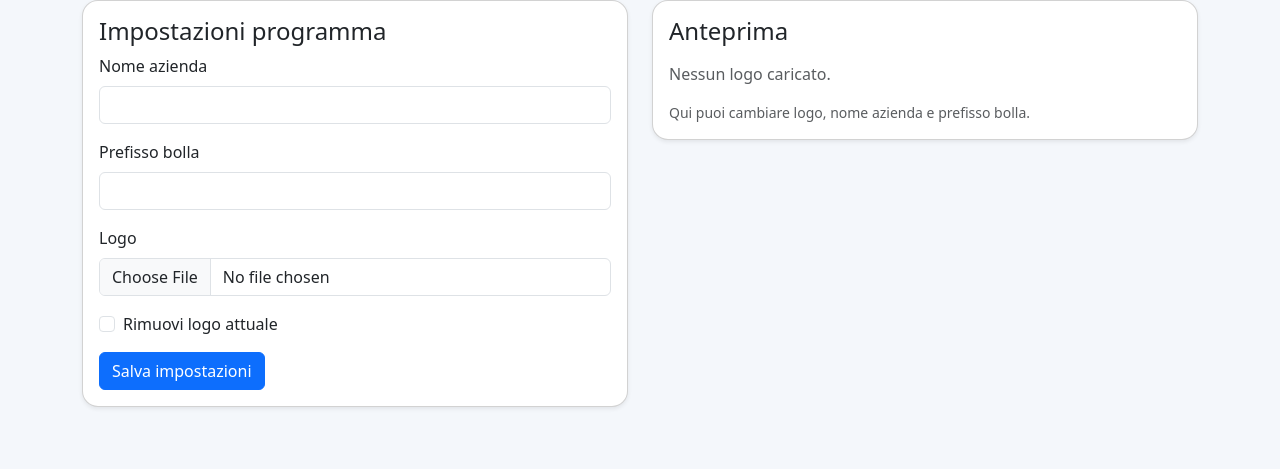
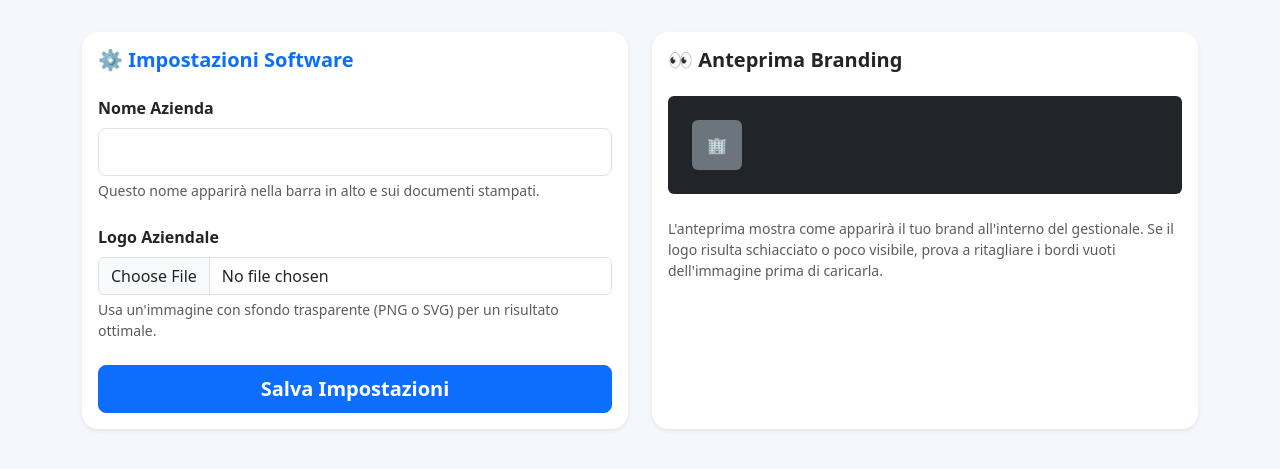
Before and after one commit to operativoei-png/evosrls, a Flask app: template templates/settings.html in a window 1280 px wide. Shown: the top 469 px of the page. Run offline with Flask 3, Linux system fonts and the light colour scheme; the template is opened without the code that fills it, so the values that code supplies are empty.

Commit message:
Update settings.html

```diff
--- a/templates/settings.html
+++ b/templates/settings.html
@@ -1,44 +1,62 @@
 {% extends 'base.html' %}
 {% block content %}
-<div class="row g-4">
+<div class="row g-4 mt-2">
+
   <div class="col-lg-6">
-    <div class="card shadow-sm">
+    <div class="card shadow-sm border-0 h-100">
       <div class="card-body">
-        <h4>Impostazioni programma</h4>
-        <form method="post" enctype="multipart/form-data">
-          <div class="mb-3">
-            <label class="form-label">Nome azienda</label>
-            <input class="form-control" name="company_name" value="{{ settings_obj.company_name }}">
+        <h5 class="card-title fw-bold text-primary mb-4">⚙️ Impostazioni Software</h5>
+
+        <form method="post" enctype="multipart/form-data" action="{{ url_for('settings') }}">
+          <div class="mb-4">
+            <label class="form-label fw-semibold">Nome Azienda</label>
+            <input type="text" class="form-control form-control-lg" name="company_name" value="{{ settings_obj.company_name }}" required>
+            <div class="form-text">Questo nome apparirà nella barra in alto e sui documenti stampati.</div>
           </div>
-          <div class="mb-3">
-            <label class="form-label">Prefisso bolla</label>
-            <input class="form-control" name="bolla_prefix" value="{{ settings_obj.bolla_prefix }}">
+
+          <div class="mb-4">
+            <label class="form-label fw-semibold">Logo Aziendale</label>
+            <input class="form-control" type="file" name="logo_file" accept=".png,.jpg,.jpeg,.webp,.svg">
+            <div class="form-text">Usa un'immagine con sfondo trasparente (PNG o SVG) per un risultato ottimale.</div>
           </div>
-          <div class="mb-3">
-            <label class="form-label">Logo</label>
-            <input class="form-control" type="file" name="logo_file" accept=".png,.jpg,.jpeg,.webp,.svg">
+
+          {% if settings_obj.logo_path %}
+          <div class="form-check mb-4 bg-light p-3 rounded border">
+            <input class="form-check-input ms-1" type="checkbox" value="1" id="removeLogo" name="remove_logo">
+            <label class="form-check-label ms-2 text-danger fw-bold" for="removeLogo">
+              🗑️ Rimuovi il logo attuale
+            </label>
           </div>
-          <div class="form-check mb-3">
-            <input class="form-check-input" type="checkbox" value="1" id="removeLogo" name="remove_logo">
-            <label class="form-check-label" for="removeLogo">Rimuovi logo attuale</label>
-          </div>
-          <button class="btn btn-primary">Salva impostazioni</button>
+          {% endif %}
+
+          <button type="submit" class="btn btn-primary btn-lg w-100 fw-bold">Salva Impostazioni</button>
         </form>
       </div>
     </div>
   </div>
 
   <div class="col-lg-6">
-    <div class="card shadow-sm">
+    <div class="card shadow-sm border-0 h-100">
       <div class="card-body">
-        <h4>Anteprima</h4>
-        <div class="mb-3"><strong>{{ settings_obj.company_name }}</strong></div>
-        {% if settings_obj.logo_path %}
-          <img src="{{ url_for('static', filename=settings_obj.logo_path) }}" style="max-height:120px; max-width:100%;">
-        {% else %}
-          <div class="text-muted">Nessun logo caricato.</div>
-        {% endif %}
-        <div class="mt-3 text-muted small">Qui puoi cambiare logo, nome azienda e prefisso bolla.</div>
+        <h5 class="card-title fw-bold mb-4">👀 Anteprima Branding</h5>
+
+        <div class="p-4 rounded" style="background-color: #212529;">
+          <div class="d-flex align-items-center gap-3 text-white">
+            {% if settings_obj.logo_path %}
+              <img src="{{ url_for('static', filename=settings_obj.logo_path) }}" alt="Logo" style="height: 50px; width: auto; object-fit: contain; background: white; border-radius: 8px; padding: 4px;">
+            {% else %}
+              <div class="bg-secondary rounded d-flex align-items-center justify-content-center" style="height: 50px; width: 50px;">
+                🏢
+              </div>
+            {% endif %}
+            <span class="fs-4 fw-bold">{{ settings_obj.company_name }}</span>
+          </div>
+        </div>
+
+        <div class="mt-4 text-muted small">
+          <p>L'anteprima mostra come apparirà il tuo brand all'interno del gestionale. Se il logo risulta schiacciato o poco visibile, prova a ritagliare i bordi vuoti dell'immagine prima di caricarla.</p>
+        </div>
+
       </div>
     </div>
   </div>
```
